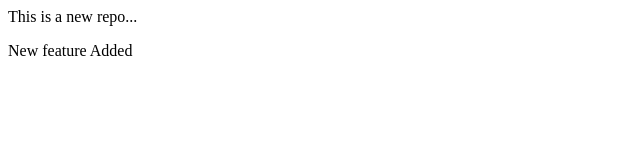
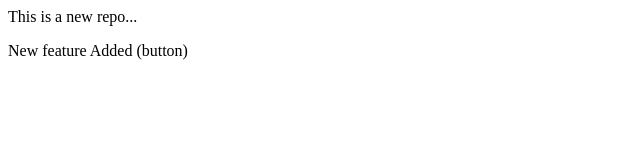
Before and after one commit to NikhilGovekar/LocalRepo, a plain HTML site: page index.html in a window 1280 px wide. Shown: the full height of the page, 0-640 px from the left. Drawn offline with Linux system fonts and the light colour scheme.

```diff
--- a/index.html
+++ b/index.html
@@ -1,2 +1,2 @@
 <p>This is a new repo...</p>
-<p>New feature Added</p>
+<p>New feature Added (button)</p>
```
